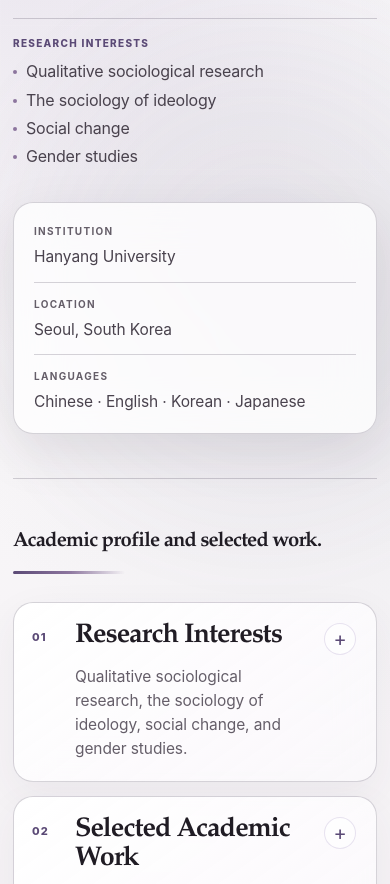
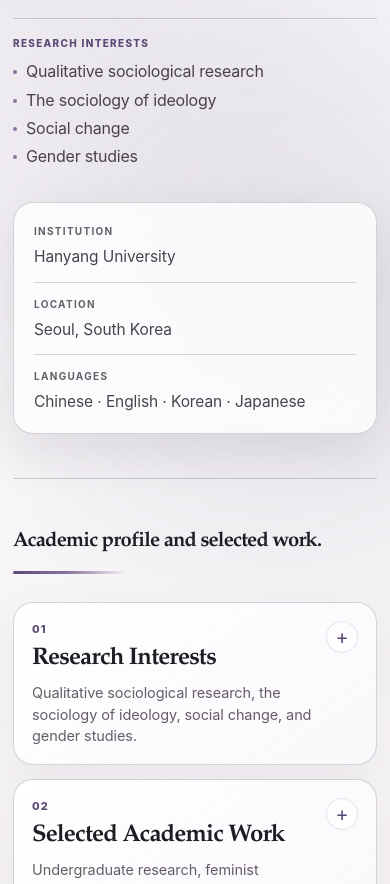
Before and after one commit to picapica2025/sociologist.github.io, a plain HTML site: page index.html in a window 390 px wide. Shown: the part 191-1075 px from the top of the page. Drawn offline with Linux system fonts and the light colour scheme.

Commit message:
Optimize mobile profile cards

```diff
--- a/index.html
+++ b/index.html
@@ -502,10 +502,22 @@
       .fact-list > div { padding: 13px 0; border-top: 1px solid var(--line); }
       .fact-list > div:first-child { padding-top: 0; border-top: 0; }
       .profile-section { padding: 52px 0; }
-      .profile-card summary { grid-template-columns: 32px minmax(0, 1fr) 34px; gap: 11px; min-height: 144px; padding: 20px 18px; }
-      .card-icon { width: 32px; height: 32px; }
+      .profile-card summary {
+        grid-template-columns: minmax(0, 1fr) 32px;
+        grid-template-rows: auto auto;
+        gap: 8px 12px;
+        min-height: 138px;
+        padding: 18px;
+      }
+      .card-index { grid-column: 1; grid-row: 1; padding-top: 0; }
+      .card-copy { grid-column: 1; grid-row: 2; min-width: 0; }
+      .card-copy h3 { font-size: 24px; line-height: 1.08; }
+      .card-copy p { max-width: none; margin-top: 9px; font-size: 14.5px; line-height: 1.48; }
+      .card-icon { grid-column: 2; grid-row: 1 / span 2; align-self: start; width: 32px; height: 32px; }
       .profile-card[open] .card-details ul { grid-template-columns: 1fr; gap: 12px; }
-      .card-details { --details-bottom: 24px; padding-right: 20px; padding-left: 62px; }
+      .card-details { --details-bottom: 22px; padding-right: 18px; padding-left: 18px; }
+      .card-details ul { padding-top: 18px; }
+      .card-details li { font-size: 14.5px; line-height: 1.56; }
       .contact-section { padding-top: 30px; }
       .contact-panel { gap: 14px; border-radius: 16px; }
       .contact-links a { flex: 1 1 auto; justify-content: center; }
```
